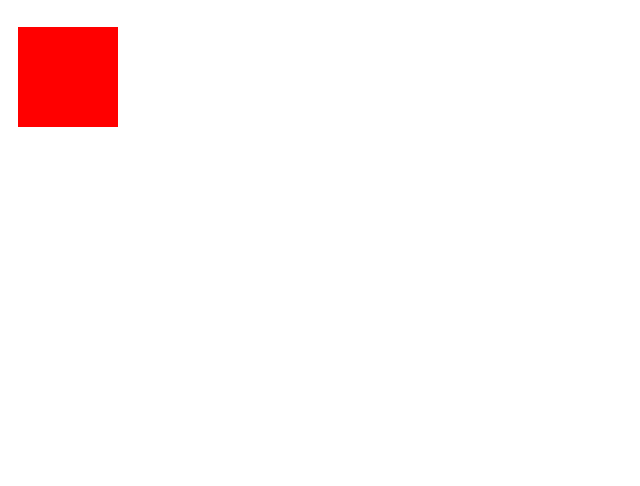
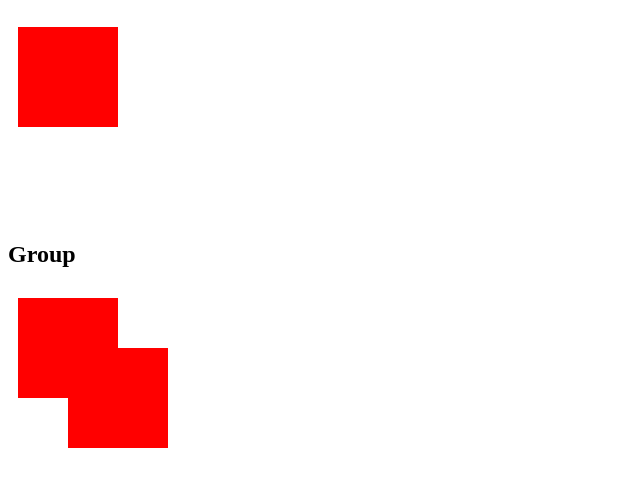
Before and after one commit to igortuag/svg-course, a plain HTML site: page containers/index.html in a window 1280 px wide. Shown: the part 110-596 px from the top of the page, without its empty margins (0-640 px from the left). Drawn offline with Linux system fonts and the light colour scheme; files that its build step writes are made by us from their sources.

Commit message:
add group example

```diff
--- a/containers/index.html
+++ b/containers/index.html
@@ -16,5 +16,14 @@
         <use xlink:href="#myRect" />
       </svg>
     </section>
+
+    <section>
+      <h2>Group</h2>
+      <svg width="200" height="200">
+        <g transform="translate(10, 10)">
+          <rect x="0" y="0" width="100" height="100" fill="red" />
+          <rect x="50" y="50" width="100" height="100" fill="red" />
+        </g>
+      </svg>
   </body>
 </html>
```
